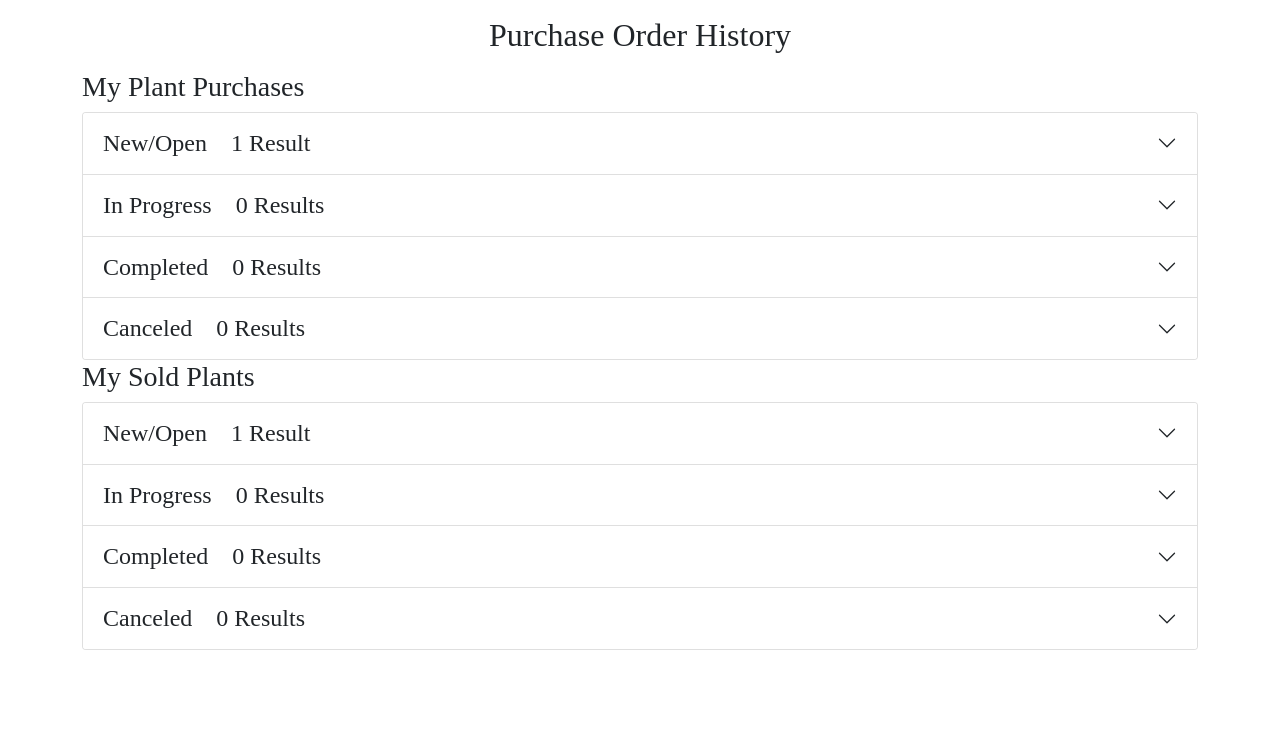
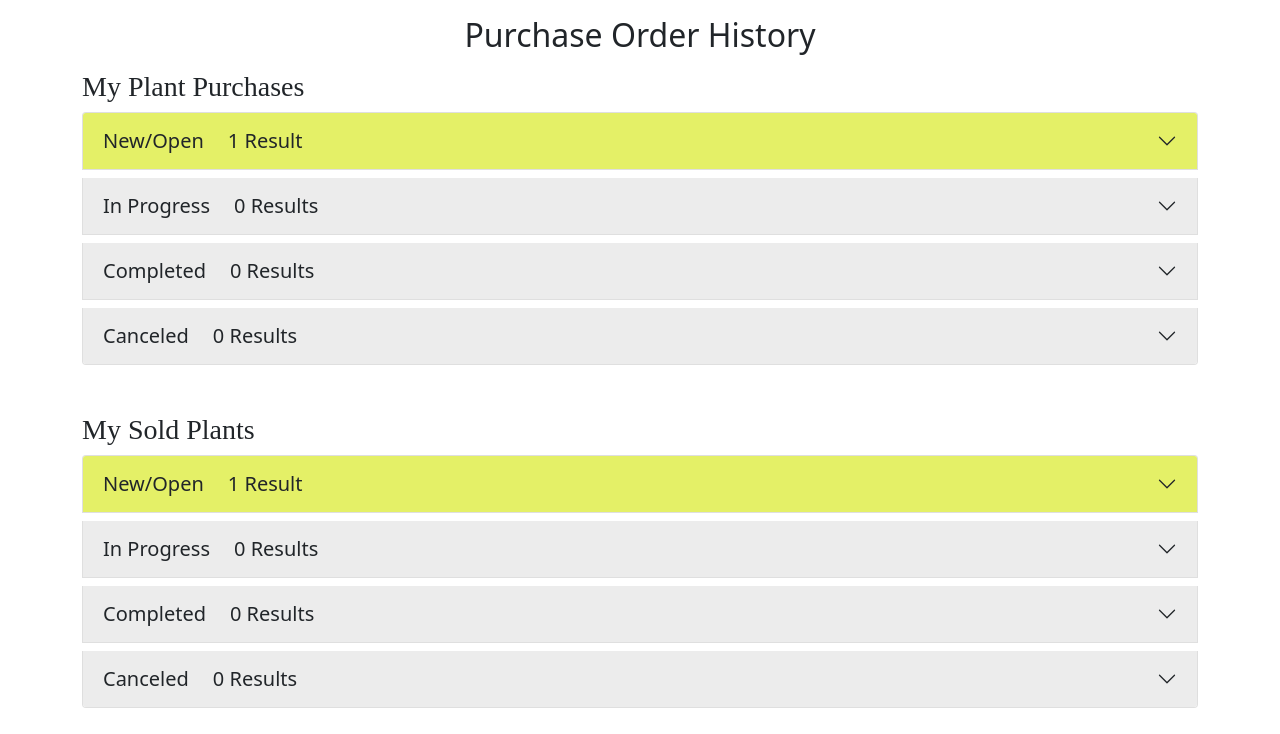
Before and after one commit to Harmony222/house-plant-bst, a Django app: page /order/ in a window 1280 px wide. Shown: the part 66-800 px from the top of the page. Run offline with Django 4.2, Linux system fonts and the light colour scheme; a user stored in the database is signed in; tables that the repository leaves empty hold one stand-in row (values such as "Sample post").

Commit message:
added UserPlant form validation to require user to select at least one of sell/trade and ship/pickup, refactored OrderStatusOptions, adjusted fonts for order history page

```diff
--- a/order/models.py
+++ b/order/models.py
@@ -37,8 +37,7 @@ class Order(models.Model):
     class OrderStatusOptions(models.TextChoices):
         CREATED = 'CR', _('Created')
         IN_PROGRESS = 'IN', _('In-progress')
-        SHIPPED = 'SH', _('Shipped')
-        COMPLETE = 'CO', _('Complete')
+        FULFILLED = 'FU', _('Fulfilled')
         CANCELED = 'CA', _('Canceled')
 
     class OrderHandlingOptions(models.TextChoices):
@@ -145,6 +144,9 @@ class Order(models.Model):
         """Returns the url to cancel the Order"""
         return reverse_lazy('order:order_cancel', kwargs={'pk': self.pk})
 
+    # def get_current_status_and_date(self):
+    #     cur_status = self.status
+
 
 class OrderItem(models.Model):
     """Each OrderItem instance object indicates a relationship between an Order
--- a/order/views.py
+++ b/order/views.py
@@ -124,7 +124,7 @@ class UserOrderListView(TemplateTitleMixin, ListView, LoginRequiredMixin):
             .filter(buyer=self.request.user, status='IN')
             .order_by('-creation_date'),
             'buyer_completed': Order.objects.all()
-            .filter(buyer=self.request.user, status__in=['SH', 'CO'])
+            .filter(buyer=self.request.user, status='FU')
             .order_by('-creation_date'),
             'buyer_canceled': Order.objects.all()
             .filter(buyer=self.request.user, status='CA')
@@ -136,22 +136,13 @@ class UserOrderListView(TemplateTitleMixin, ListView, LoginRequiredMixin):
             .filter(seller=self.request.user, status='IN')
             .order_by('-creation_date'),
             'seller_completed': Order.objects.all()
-            .filter(seller=self.request.user, status__in=['SH', 'CO'])
+            .filter(seller=self.request.user, status='FU')
             .order_by('-creation_date'),
             'seller_canceled': Order.objects.all()
             .filter(seller=self.request.user, status='CA')
             .order_by('-creation_date'),
         }
-        # return queryset.filter(
-        #     Q(seller=self.request.user) | Q(buyer=self.request.user)
-        # )
         return queryset
-
-    def get_context_data(self, *args, **kwargs):
-        context = super().get_context_data(*args, **kwargs)
-        print(context)
-
-        return context
 
 
 class OrderDetailView(
@@ -205,10 +196,7 @@ class OrderDetailView(
         obj = form.save()
         if obj.status == obj.OrderStatusOptions.IN_PROGRESS:
             obj.in_progress_date = timezone.now()
-        if (
-            obj.status == obj.OrderStatusOptions.SHIPPED
-            or obj.status == obj.OrderStatusOptions.COMPLETE
-        ):
+        if obj.status == obj.OrderStatusOptions.FULFILLED:
             obj.fulfilled_date = timezone.now()
         obj.save()
         return super(OrderDetailView, self).form_valid(form)
@@ -297,6 +285,7 @@ class OrderCancelView(LoginRequiredMixin, DeleteView):
 
     def form_valid(self, form):
         """Set status to canceled
+
         - does not delete order from database
         - add quantity back to UserPlant
         """
--- a/plant/models.py
+++ b/plant/models.py
@@ -1,5 +1,7 @@
+from distutils.command.clean import clean
 from django.db import models
 from django.conf import settings
+from django.forms import ValidationError
 from django.urls import reverse_lazy
 
 User = settings.AUTH_USER_MODEL
--- a/plant/views.py
+++ b/plant/views.py
@@ -183,7 +183,6 @@ class MarketplacePlantDetailView(
         context['location'] = self._get_citystate_from_zipcode(
             zipcode, zipcode_data
         )
-        print(context)
 
         return context
 
--- a/templates/order/order_create.html
+++ b/templates/order/order_create.html
@@ -163,6 +163,7 @@
         pickup_label_el.innerHTML = 'Pickup';
 
     }
+
     function disableShipping() {
         address_for_shipping_select.setAttribute('disabled', 'disabled');
         address_for_shipping_select.selectedIndex = '0';
--- a/templates/order/order_snippet.html
+++ b/templates/order/order_snippet.html
@@ -5,7 +5,7 @@
         <div class="card card-link h-100" style="width: 18rem;">
             <div class="card-header">
                 <div class="d-flex justify-content-between">
-                    <h5 class="card-title">Order ID {{ object.id }}</h5>
+                    <h6 class="card-title">Order ID {{ object.id }}</h6>
                     <small>${{ object.total_price }}</small>
                 </div>
             </div>
@@ -24,14 +24,19 @@
                 <p class="card-text">Handling method: {{ object.get_handling_display }}</p>
             </div>
             {% if object.buyer == user and object.handling == 'SH' and not object.address_for_shipping %}
-            <div class="card-footer bg-danger text-white">
-                <small>Buyer needs to select shipping address</small>
+            <div class="card-footer bg-danger text-white text-center">
+                <small>Buyer to select shipping address</small>
             </div>
             {% elif object.seller == user and object.handling == 'PI' and not object.address_for_pickup %}
-            <div class="card-footer bg-danger text-white">
-                <small>Seller needs to select pickup address</small>
+            <div class="card-footer bg-danger text-white text-center">
+                <small>Seller to select pickup address</small>
             </div>
             {% else %}
+            <div class="card-footer text-center">
+                <small>{{ object.OrderStatusOptions.IN_PROGRESS }}</small>
+                <small>Seller to select pickup address</small>
+            </div>
+
             {% endif %}
         </div>
     </a>
--- a/templates/order/user_order_list.html
+++ b/templates/order/user_order_list.html
@@ -2,6 +2,30 @@
 {% load static %}
 
 {% block head %}
+<style>
+  .greenBackground {
+    background-color: rgba(210, 230, 3, 0.6);
+  }
+  .greyBackground {
+    background-color: rgba(236, 236, 236, 1);
+  }
+  .accordion-button:not(.collapsed) {
+    color: black;
+    font-weight: 400;
+    background-color: rgba(210, 230, 3, 1);
+    box-shadow: inset 0 -1px 0 rgb(0 0 0 / 13%);
+  }
+  h2, h5, h6 {
+    font-family: var(--bs-body-font-family);
+  }
+    .disabledText {
+        opacity: 0.4;
+    }
+    .disabledLink {
+        pointer-events: none;
+        opacity: 0.4;
+    }
+</style>
 {% endblock %}
 
 {% block content %}
@@ -16,9 +40,9 @@
 <div class="accordion" id="accordionPanelsStayOpenExample">
     <!-- User's purchases -->
     <!-- New/Open purchases -->
-    <div class="accordion-item">
+    <div class="accordion-item mb-2">
       <h2 class="accordion-header" id="panelsStayOpen-headingOne">
-        <button class="accordion-button collapsed fs-4" type="button" data-bs-toggle="collapse" data-bs-target="#panelsStayOpen-collapseOne" aria-expanded="true" aria-controls="panelsStayOpen-collapseOne">
+        <button class="accordion-button collapsed fs-5 {% if object_list.buyer_new|length > 0 %}greenBackground {% else %}greyBackground{% endif %}" type="button" data-bs-toggle="collapse" data-bs-target="#panelsStayOpen-collapseOne" aria-expanded="true" aria-controls="panelsStayOpen-collapseOne">
           New/Open    <span class='ms-4'>{{ object_list.buyer_new|length }} Result{{ object_list.buyer_new|pluralize }}</span>
         </button>
       </h2>
@@ -34,9 +58,9 @@
     </div>
 
     <!-- In-Progress purchases -->
-    <div class="accordion-item">
+    <div class="accordion-item mb-2">
       <h2 class="accordion-header" id="panelsStayOpen-headingTwo">
-        <button class="accordion-button collapsed fs-4" type="button" data-bs-toggle="collapse" data-bs-target="#panelsStayOpen-collapseTwo" aria-expanded="false" aria-controls="panelsStayOpen-collapseTwo">
+        <button class="accordion-button collapsed fs-5 {% if object_list.buyer_in_progress|length > 0 %}greenBackground{% else %}greyBackground{% endif %}" type="button" data-bs-toggle="collapse" data-bs-target="#panelsStayOpen-collapseTwo" aria-expanded="false" aria-controls="panelsStayOpen-collapseTwo">
           In Progress    <span class='ms-4'>{{ object_list.buyer_in_progress|length }} Result{{ object_list.buyer_in_progress|pluralize }}</span>
         </button>
       </h2>
@@ -52,9 +76,9 @@
     </div>
 
     <!-- Completed purchases -->
-    <div class="accordion-item">
+    <div class="accordion-item mb-2">
       <h2 class="accordion-header" id="panelsStayOpen-headingThree">
-        <button class="accordion-button collapsed fs-4" type="button" data-bs-toggle="collapse" data-bs-target="#panelsStayOpen-collapseThree" aria-expanded="false" aria-controls="panelsStayOpen-collapseThree">
+        <button class="accordion-button collapsed fs-5 {% if object_list.buyer_completed|length > 0 %}greenBackground{% else %}greyBackground{% endif %}" type="button" data-bs-toggle="collapse" data-bs-target="#panelsStayOpen-collapseThree" aria-expanded="false" aria-controls="panelsStayOpen-collapseThree">
           Completed <span class='ms-4'>{{ object_list.buyer_completed|length }} Result{{ object_list.buyer_completed|pluralize }}</span>
         </button>
       </h2>
@@ -70,29 +94,31 @@
     </div>
 
     <!-- Canceled purchases -->
-    <div class="accordion-item">
+    <div class="accordion-item mb-2">
       <h2 class="accordion-header" id="panelsStayOpen-headingFour">
-        <button class="accordion-button collapsed fs-4" type="button" data-bs-toggle="collapse" data-bs-target="#panelsStayOpen-collapseFour" aria-expanded="false" aria-controls="panelsStayOpen-collapseFour">
+        <button class="accordion-button collapsed fs-5 {% if object_list.buyer_canceled|length > 0 %}greenBackground{% else %}greyBackground{% endif %}" type="button" data-bs-toggle="collapse" data-bs-target="#panelsStayOpen-collapseFour" aria-expanded="false" aria-controls="panelsStayOpen-collapseFour">
           Canceled <span class='ms-4'>{{ object_list.buyer_canceled|length }} Result{{ object_list.buyer_canceled|pluralize }}</span>
         </button>
       </h2>
       <div id="panelsStayOpen-collapseFour" class="accordion-collapse collapse" aria-labelledby="panelsStayOpen-headingFour">
         <div class="accordion-body">
+            <div class="row row-cols-1 row-cols-md-3 g-4">
             {% for object in object_list.buyer_canceled %}
                 {% include 'order/order_snippet.html' with url=object.get_detail_url %}
             {% endfor %}
+            </div>
         </div>
       </div>
     </div>
 </div>
 
-<h3 class="mt-0">My Sold Plants</h3>
+<h3 class="mt-5">My Sold Plants</h3>
 <div class="accordion" id="accordionSoldPlants">
     <!-- User's sold plants -->
     <!-- New/Open sold items -->
-    <div class="accordion-item">
+    <div class="accordion-item mb-2">
       <h2 class="accordion-header" id="panelSoldPlantsOne">
-        <button class="accordion-button collapsed fs-4" type="button" data-bs-toggle="collapse" data-bs-target="#panelSoldPlants-collapseOne" aria-expanded="true" aria-controls="panelsStayOpen-collapseOne">
+        <button class="accordion-button collapsed fs-5 {% if object_list.seller_new|length > 0 %}greenBackground{% else %}greyBackground{% endif %}" type="button" data-bs-toggle="collapse" data-bs-target="#panelSoldPlants-collapseOne" aria-expanded="true" aria-controls="panelsStayOpen-collapseOne">
           New/Open    <span class='ms-4'>{{ object_list.seller_new|length }} Result{{ object_list.seller_new|pluralize }}</span>
         </button>
       </h2>
@@ -107,10 +133,10 @@
       </div>
     </div>
 
-    <!-- In-Progress purchases -->
-    <div class="accordion-item">
+    <!-- In-Progress sold plants -->
+    <div class="accordion-item mb-2">
       <h2 class="accordion-header" id="panelSoldPlantsTwo">
-        <button class="accordion-button collapsed fs-4" type="button" data-bs-toggle="collapse" data-bs-target="#panelSoldPlants-collapseTwo" aria-expanded="false" aria-controls="panelsSoldPlants-collapseTwo">
+        <button class="accordion-button collapsed fs-5 {% if object_list.seller_in_progress|length > 0 %}greenBackground{% else %}greyBackground{% endif %}" type="button" data-bs-toggle="collapse" data-bs-target="#panelSoldPlants-collapseTwo" aria-expanded="false" aria-controls="panelsSoldPlants-collapseTwo">
           In Progress    <span class='ms-4'>{{ object_list.seller_in_progress|length }} Result{{ object_list.seller_in_progress|pluralize }}</span>
         </button>
       </h2>
@@ -125,10 +151,10 @@
       </div>
     </div>
 
-    <!-- Completed purchases -->
-    <div class="accordion-item">
+    <!-- Completed sold plants -->
+    <div class="accordion-item mb-2">
       <h2 class="accordion-header" id="panelSoldPlants-headingThree">
-        <button class="accordion-button collapsed fs-4" type="button" data-bs-toggle="collapse" data-bs-target="#panelSoldPlants-collapseThree" aria-expanded="false" aria-controls="panelsSoldPlants-collapseThree">
+        <button class="accordion-button collapsed fs-5 {% if object_list.seller_completed|length > 0 %}greenBackground{% else %}greyBackground{% endif %}" type="button" data-bs-toggle="collapse" data-bs-target="#panelSoldPlants-collapseThree" aria-expanded="false" aria-controls="panelsSoldPlants-collapseThree">
           Completed <span class='ms-4'>{{ object_list.seller_completed|length }} Result{{ object_list.seller_completed|pluralize }}</span>
         </button>
       </h2>
@@ -143,10 +169,10 @@
       </div>
     </div>
 
-    <!-- Canceled purchases -->
-    <div class="accordion-item">
+    <!-- Canceled sold plants -->
+    <div class="accordion-item mb-2">
       <h2 class="accordion-header" id="panelSoldPlants-headingFour">
-        <button class="accordion-button collapsed fs-4" type="button" data-bs-toggle="collapse" data-bs-target="#panelSoldPlants-collapseFour" aria-expanded="false" aria-controls="panelsSoldPlants-collapseFour">
+        <button class="accordion-button collapsed fs-5 {% if object_list.seller_canceled|length > 0 %}greenBackground{% else %}greyBackground{% endif %}" type="button" data-bs-toggle="collapse" data-bs-target="#panelSoldPlants-collapseFour" aria-expanded="false" aria-controls="panelsSoldPlants-collapseFour">
           Canceled <span class='ms-4'>{{ object_list.seller_canceled|length }} Result{{ object_list.seller_canceled|pluralize }}</span>
         </button>
       </h2>
@@ -161,69 +187,5 @@
       </div>
     </div>
 </div>
-<!-- <div class="container my-3">
-    <h5>New/Open</h5>
-    {{ object_list.buyer_new|length }}
-    <div class="row row-cols-3 row-cols-md-3 g-4">
-        {% for object in object_list.buyer_new %}
-            {% include 'order/order_snippet.html' with url=object.get_detail_url %}
-        {% endfor %}
-    </div>
-    <hr>
-    <h5>In Progress</h5>
-    <div class="row row-cols-3 row-cols-md-3 g-4">
-        {% for object in object_list.buyer_in_progress %}
-            {% include 'order/order_snippet.html' with url=object.get_detail_url %}
-        {% endfor %}
-    </div>
-    <hr>
-    <h5>Completed</h5>
-    <div class="row row-cols-3 row-cols-md-3 g-4">
-        {% for object in object_list.buyer_completed %}
-            {% include 'order/order_snippet.html' with url=object.get_detail_url %}
-        {% endfor %}
-    </div>
-    <hr>
-    <h5>Canceled</h5>
-    <div class="row row-cols-3 row-cols-md-3 g-4">
-        {% for object in object_list.buyer_canceled %}
-            {% include 'order/order_snippet.html' with url=object.get_detail_url %}
-        {% endfor %}
-    </div>
-</div>
-<br>
-<h3>My Sold Plants</h3>
-<div class="container my-3">
-    <h5>New/Open</h5>
-    <div class="row row-cols-3 row-cols-md-3 g-4">
-        {% for object in object_list.seller_new %}
-            {% include 'order/order_snippet.html' with url=object.get_detail_url %}
-        {% endfor %}
-    </div>
-    <hr>
-    <h5>In Progress</h5>
-    <div class="row row-cols-3 row-cols-md-3 g-4">
-        {% for object in object_list.seller_in_progress %}
-            {% include 'order/order_snippet.html' with url=object.get_detail_url %}
-        {% endfor %}
-    </div>
-    <hr>
-    <h5>Completed</h5>
-    <div class="row row-cols-3 row-cols-md-3 g-4">
-        {% for object in object_list.seller_completed %}
-            {% include 'order/order_snippet.html' with url=object.get_detail_url %}
-        {% endfor %}
-    </div>
-    <hr>
-    <h5>Canceled</h5>
-    <div class="row row-cols-3 row-cols-md-3 g-4">
-        {% for object in object_list.seller_canceled %}
-            {% include 'order/order_snippet.html' with url=object.get_detail_url %}
-        {% endfor %}
-    </div>
-</div>
-
- -->
-
 
 {% endblock %}
```
Also changed, not shown: plant/forms.py (+17 -0 lines), templates/order/order_detail.html (+3 -5 lines).
